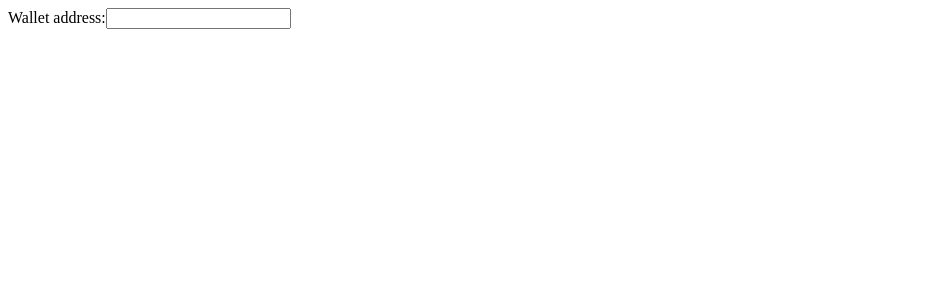
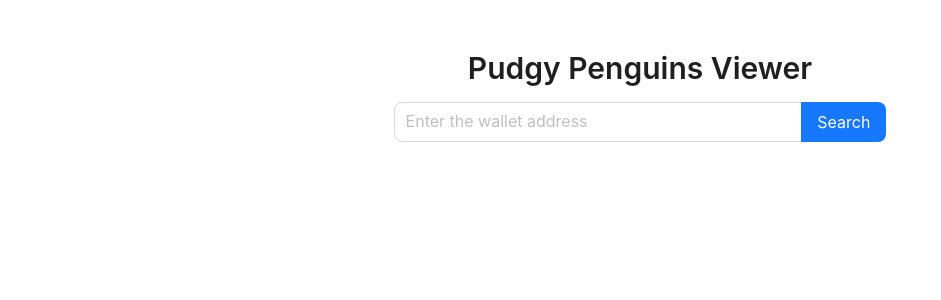
Before and after one commit to a-polishchuk/nft-viewer, a React (Vite) app: page / in a window 1280 px wide. Shown: the top 300 px of the page, without its empty margins (0-941 px from the left). Built offline with nearby package versions, Linux system fonts and the light colour scheme.

Commit message:
ant design, items grid, debounced search

```diff
--- a/index.html
+++ b/index.html
@@ -5,7 +5,7 @@
   <meta charset="UTF-8" />
   <link rel="icon" type="image/svg+xml" href="/vite.svg" />
   <meta name="viewport" content="width=device-width, initial-scale=1.0" />
-  <title>NFT Viewer</title>
+  <title>Pudgy Penguins Viewer</title>
 </head>
 
 <body>
--- a/package.json
+++ b/package.json
@@ -13,7 +13,9 @@
     "style:fix": "biome format --changed --write ."
   },
   "dependencies": {
+    "@ant-design/icons": "^5.4.0",
     "@tanstack/react-query": "^5.51.15",
+    "antd": "^5.19.3",
     "dotenv": "^16.4.5",
     "react": "^18.3.1",
     "react-dom": "^18.3.1"
--- /dev/null
+++ b/src/components/App.module.css
@@ -0,0 +1,19 @@
+.header {
+    display: flex;
+    flex-direction: column;
+    justify-content: center;
+    align-items: center;
+    padding: 16px;
+}
+
+.walletInput {
+    max-width: 40%;
+}
+
+.grid {
+    min-height: 256px;
+}
+
+.empty {
+    margin-top: 128px;
+}
--- a/src/components/App.tsx
+++ b/src/components/App.tsx
@@ -1,21 +1,44 @@
 import { useState } from 'react';
 import { useNftsQuery } from 'queries/useNftsQuery';
 import { NftItem } from './NftItem';
+import { WalletInput } from './WalletInput';
+import classes from './App.module.css';
+import { Col, Empty, Row, Typography } from 'antd';
+import { useDebouncedValue } from 'hooks/useDebouncedValue';
+
+const { Title } = Typography;
+const DEBOUNCE_DELAY = 500;
 
 export function App() {
     const [walletAddress, setWalletAddress] = useState('');
-    const { data } = useNftsQuery(walletAddress);
+    const debouncedAddress = useDebouncedValue(walletAddress, DEBOUNCE_DELAY);
+    const { data, isFetching } = useNftsQuery(debouncedAddress);
+    const nfts = data?.nfts ?? [];
 
     return (
         <>
-            <header>
-                <label>Wallet address:</label>
-                <input value={walletAddress} onChange={(e) => setWalletAddress(e.target.value)} />
+            <header className={classes.header}>
+                <Title level={2}>Pudgy Penguins Viewer</Title>
+                <WalletInput
+                    value={walletAddress}
+                    searching={isFetching}
+                    className={classes.walletInput}
+                    onChange={setWalletAddress}
+                />
+                {nfts.length ? <Title level={3}>NFTs found: {nfts.length}</Title> : null}
             </header>
             <main>
-                {data?.nfts?.map((nft) => (
-                    <NftItem key={nft.display_image_url} nft={nft} size={256} />
-                ))}
+                {nfts.length ? (
+                    <Row gutter={[16, 16]} justify="center" className={classes.grid}>
+                        {nfts.map((nft) => (
+                            <Col key={nft.display_image_url}>
+                                <NftItem nft={nft} size={256} />
+                            </Col>
+                        ))}
+                    </Row>
+                ) : data ? (
+                    <Empty className={classes.empty} description="Nothing found for this address" />
+                ) : null}
             </main>
         </>
     );
--- a/src/components/NftItem.tsx
+++ b/src/components/NftItem.tsx
@@ -1,4 +1,7 @@
+import { Popover, Typography } from 'antd';
 import type { Nft } from 'queries/useNftsQuery';
+
+const { Text } = Typography;
 
 type Props = {
     nft: Nft;
@@ -6,5 +9,48 @@ type Props = {
 };
 
 export function NftItem({ nft, size }: Props) {
-    return <img src={nft.display_image_url} alt={nft.description} width={size} height={size} />;
+    const content = (
+        <table>
+            <tbody>
+                <tr>
+                    <td>
+                        <Text type="secondary">ID</Text>
+                    </td>
+                    <td>
+                        <Text strong>{nft.identifier}</Text>
+                    </td>
+                </tr>
+                <tr>
+                    <td>
+                        <Text type="secondary">Collection</Text>
+                    </td>
+                    <td>
+                        <Text strong>{nft.collection}</Text>
+                    </td>
+                </tr>
+                <tr>
+                    <td>
+                        <Text type="secondary">Token</Text>
+                    </td>
+                    <td>
+                        <Text code>{nft.token_standard}</Text>
+                    </td>
+                </tr>
+                {nft.description && (
+                    <tr>
+                        <td style={{ verticalAlign: 'top' }}>
+                            <Text type="secondary">Description</Text>
+                        </td>
+                        <td style={{ maxWidth: 150 }}>{nft.description}</td>
+                    </tr>
+                )}
+            </tbody>
+        </table>
+    );
+
+    return (
+        <Popover title={nft.name} content={content}>
+            <img src={nft.display_image_url} alt={nft.name} width={size} height={size} />
+        </Popover>
+    );
 }
--- /dev/null
+++ b/src/components/WalletInput.tsx
@@ -0,0 +1,24 @@
+import { Input } from 'antd';
+
+const { Search } = Input;
+
+type Props = {
+    value: string;
+    searching: boolean;
+    className?: string;
+    onChange: (newValue: string) => void;
+};
+
+export function WalletInput({ value, searching, className, onChange }: Props) {
+    return (
+        <Search
+            className={className}
+            size="large"
+            placeholder="Enter the wallet address"
+            value={value}
+            onChange={(e) => onChange(e.target.value)}
+            enterButton="Search"
+            loading={searching}
+        />
+    );
+}
--- /dev/null
+++ b/src/hooks/useDebouncedValue.ts
@@ -0,0 +1,17 @@
+import { useEffect, useRef, useState } from 'react';
+
+export function useDebouncedValue<T>(value: T, delay: number) {
+    const timeoutRef = useRef<number | undefined>();
+    const [newValue, setNewValue] = useState<T>(value);
+
+    useEffect(() => {
+        if (timeoutRef.current) {
+            clearTimeout(timeoutRef.current);
+        }
+        timeoutRef.current = window.setTimeout(() => {
+            setNewValue(value);
+        }, delay);
+    }, [value, delay]);
+
+    return newValue;
+}
--- a/src/queries/useNftsQuery.ts
+++ b/src/queries/useNftsQuery.ts
@@ -23,8 +23,11 @@ export type NftsResponse = {
 
 const LIMIT = 50;
 const COLLECTION_SLUG = 'pudgypenguins';
-// '0x3bB4Fa84B120aC0DBB4A6bb0442fE2c47E324A93'
+const EMPTY_RESPONSE: NftsResponse = {
+    nfts: [],
+};
 
+// address with some Pudgy Penguins: 0x3bB4Fa84B120aC0DBB4A6bb0442fE2c47E324A93
 export function useNftsQuery(walletAddress: string) {
     return useQuery<NftsResponse>({
         queryKey: ['nfts', walletAddress],
@@ -52,7 +55,5 @@ async function fetchNfts(walletAddress: string, limit: number, nextCursor: strin
         }
     );
 
-    // TODO: what if response is NOT successful?
-
-    return response.json();
+    return response.ok ? response.json() : EMPTY_RESPONSE;
 }
```
Also changed, not shown: 1 other file (tests, documents, lock files or other folders).
